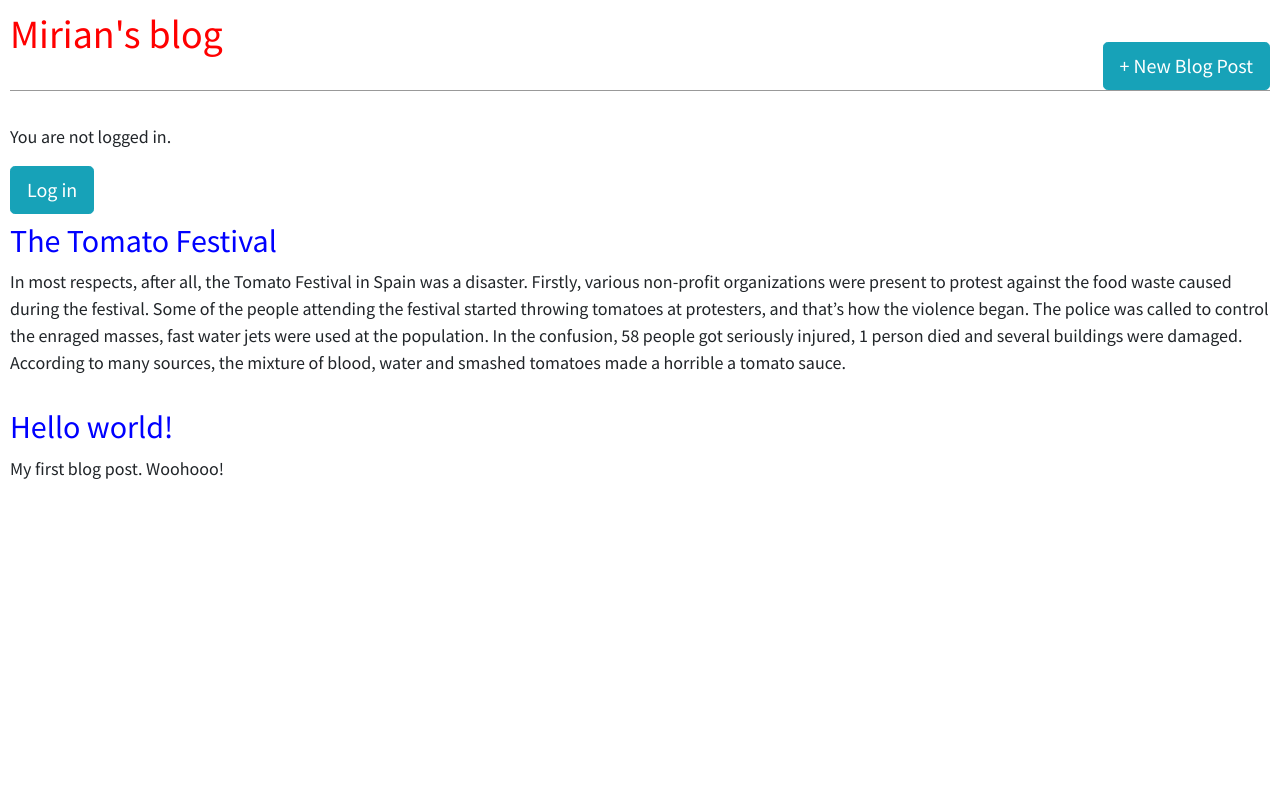
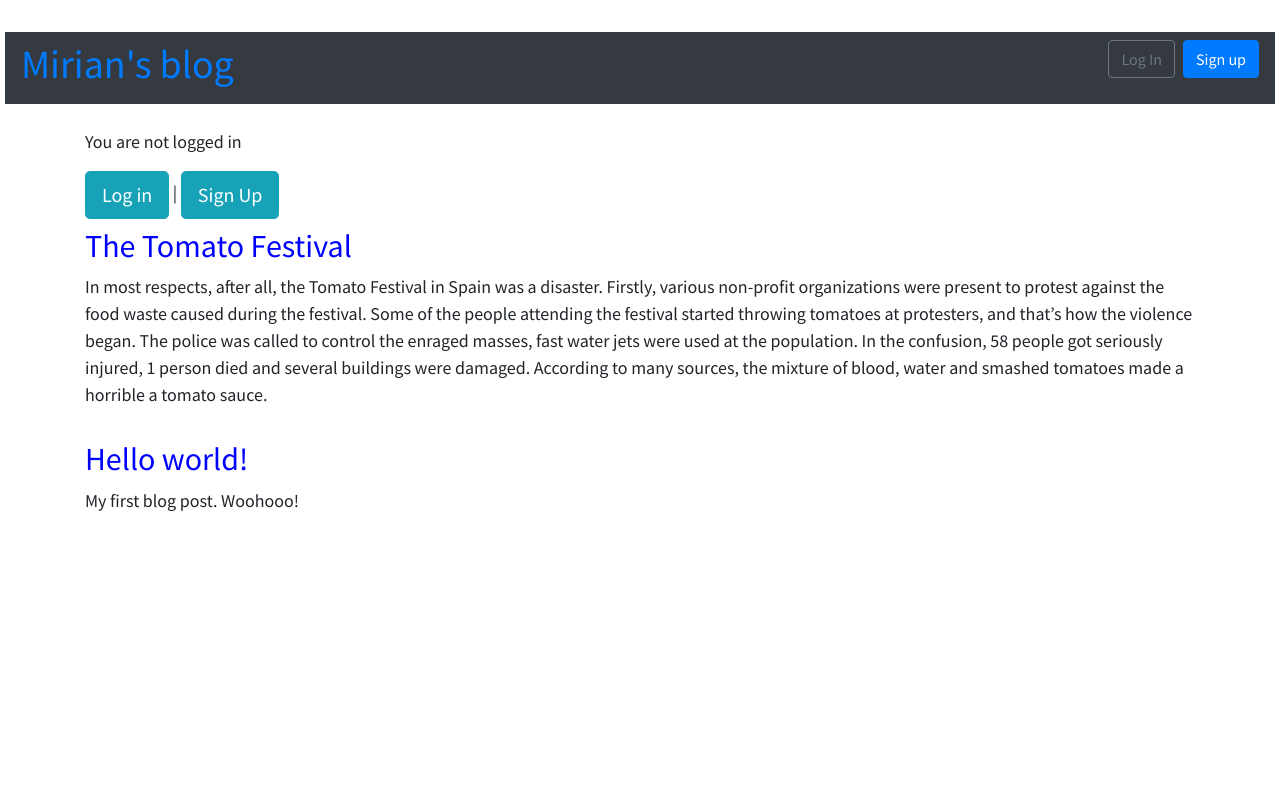
Before and after one commit to mirianfonkam/mirianblog, a Django app: page / in a window 1280 px wide. Run offline with Django 3.2, Linux system fonts and the light colour scheme; data comes from the database, SQL or seed files in the repository; both versions use the stored data as it was after the commit; some libraries are stand-ins or nearby versions.

Commit message:
Second Commit

```diff
--- a/templates/base.html
+++ b/templates/base.html
@@ -1,4 +1,5 @@
-<!-- templates/base.html -->
+<!-- templates/base.html
+-->
  {% load static %}
  <html>
     <head>
@@ -6,35 +7,49 @@
 	  <link href="https://fonts.googleapis.com/css?family=Source+Sans+Pro:400" rel="stylesheet">
 	  <link rel="stylesheet" href="https://stackpath.bootstrapcdn.com/bootstrap/4.4.1/css/bootstrap.min.css" integrity="sha384-Vkoo8x4CGsO3+Hhxv8T/Q5PaXtkKtu6ug5TOeNV6gBiFeWPGFN9MuhOf23Q9Ifjh" crossorigin="anonymous">
 	  <link href="//netdna.bootstrapcdn.com/bootstrap/3.0.0/css/bootstrap-glyphicons.css" rel="stylesheet">
+	  <script src="https://ajax.googleapis.com/ajax/libs/jquery/3.4.1/jquery.min.js"></script>
+	  <script src="https://maxcdn.bootstrapcdn.com/bootstrap/3.4.0/js/bootstrap.min.js"></script>
+	  <script src="https://cdnjs.cloudflare.com/ajax/libs/popper.js/\1.14.3/umd/popper.min.js"></script>
+	  <meta charset="utf-8">
+	  <meta name="viewport" content="width=device-width,initial-scale=1, shrink-to-fit=no">
+
 	  <link href="{% static 'css/base.css' %}" rel="stylesheet">
-    </head>
-    <body>
 	  <style type="text/css">
 			body {
-				padding: 10px;
+				padding: 5px;
 			}
 
 	  </style>
-       <header>
+    </head>
+    <body>
+       <nav class="navbar navbar-expand-md navbar-dark bg-dark mb-4">
 			<div class="nav-left">
 				<h1><a href="{% url 'home' %}">Mirian's blog</a></h1>
 			</div>
-			<div class="nav-right">
+
+
+			<button class="navbar-toggler" type="button" data-toggle="collapse"
+				data-target="#navbarCollapse" aria-controls="navbarCollapse"
+				aria-expanded="false" aria-label="Toggle navigation">
+			<span class="navbar-toggler-icon"></span>
+			</button>
+
+			<div class="collapse navbar-collapse" id="navbarCollapse">
+				{% if user.is_authenticated %}
+					<ul class="navbar-nav ml-auto">
+						<li class="nav-item">
 							<a href="{% url 'post_new' %}" class="btn btn-info btn-lg"><span class="glyphicon glyphicon-pencil"></span> + New Blog Post</a>
+						</li>
+					</ul>
+				{% else %}
+				<form class="form-inline ml-auto">
+					<a href="{% url 'login' %}" class="btn btn-outline-secondary">Log In</a>
+					<a href="{% url 'signup' %}" class="btn btn-primary ml-2">Sign up</a>
+		        </form>
+				{% endif %}
 			</div>
-       </header>
-       <div>
-			{% if user.is_authenticated %}
-			<p>Hi {{ user.username }}!</p>
-			<a href="{% url 'logout' %}" class="btn btn-info btn-lg">
-			  <span class="glyphicon glyphicon-log-out"></span> Log out
-			</a>
-			{% else %}
-			<p>You are not logged in.</p>
-			<a href="{% url 'login' %}" class="btn btn-info btn-lg">
-			  <span class="glyphicon glyphicon-log-in"></span> Log in
-			</a>
-			{% endif %}
+		</nav>
+		<div class="container">
 			{% block content %}
 			{% endblock content %}
 		</div>
--- a/templates/home.html
+++ b/templates/home.html
@@ -1,6 +1,18 @@
 <!-- templates/home.html -->
 {% extends 'base.html' %}
 {% block content %}
+	{% if user.is_authenticated %}
+		Hi {{ user.username }}!
+		<a href="{% url 'logout' %}" class="btn btn-info btn-lg">
+			<span class="glyphicon glyphicon-log-out"></span> Log out
+		</a>
+	{% else %}
+		<p>You are not logged in</p>
+		<a href="{% url 'login' %}" class="btn btn-info btn-lg">
+			<span class="glyphicon glyphicon-log-in"></span> Log in
+		</a> |
+		<a class="btn btn-info btn-lg" href="{% url 'signup' %}">Sign Up</a>
+	{% endif %}
   {% for post in object_list %}
     <div class="post-entry">
       <h2><a href="{% url 'post_detail' post.pk %}">{{ post.title }}</a></h2>
```
Also changed, not shown: db.sqlite3. Lines whose indentation alone changed are shown as unchanged.
